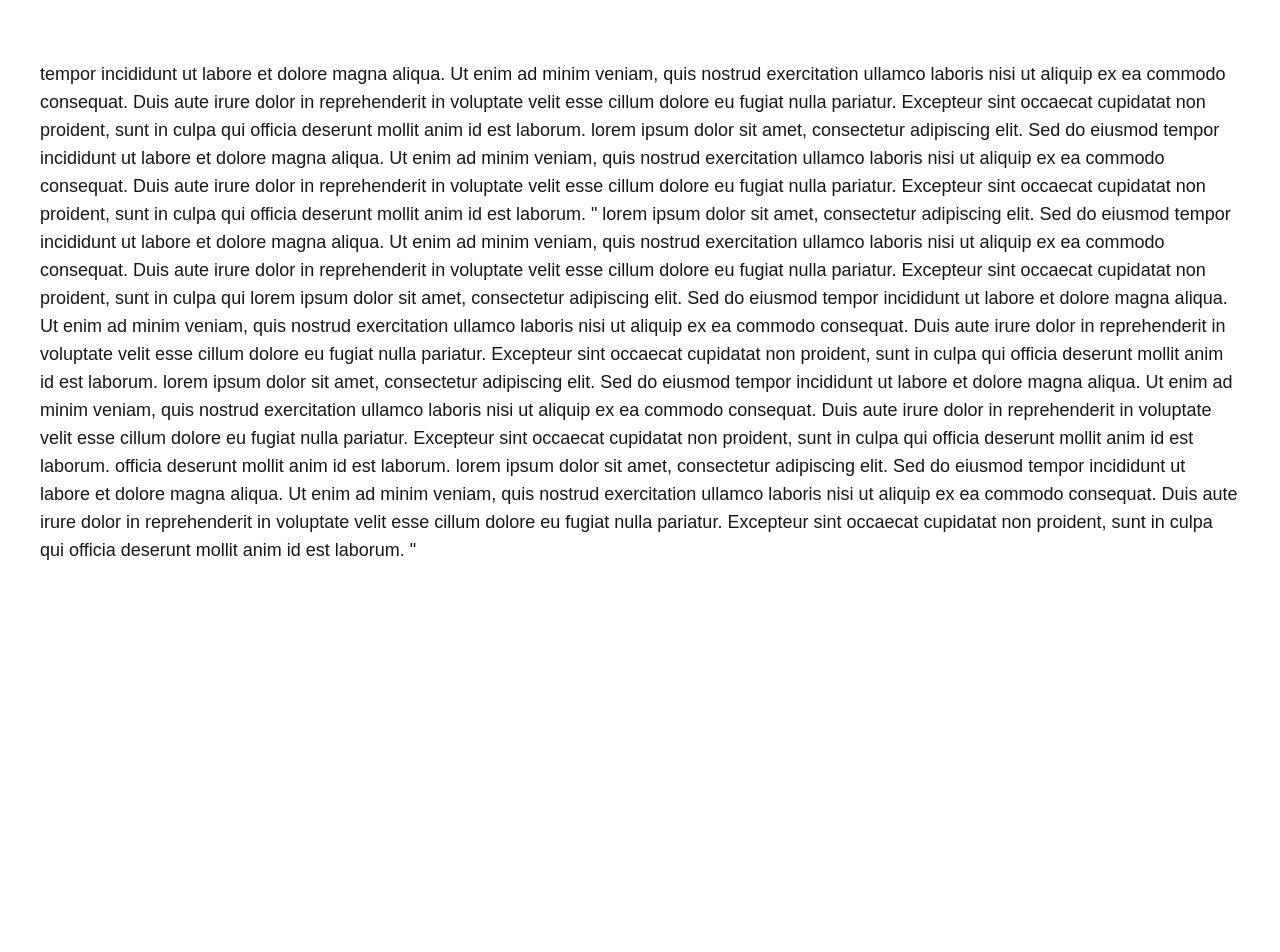
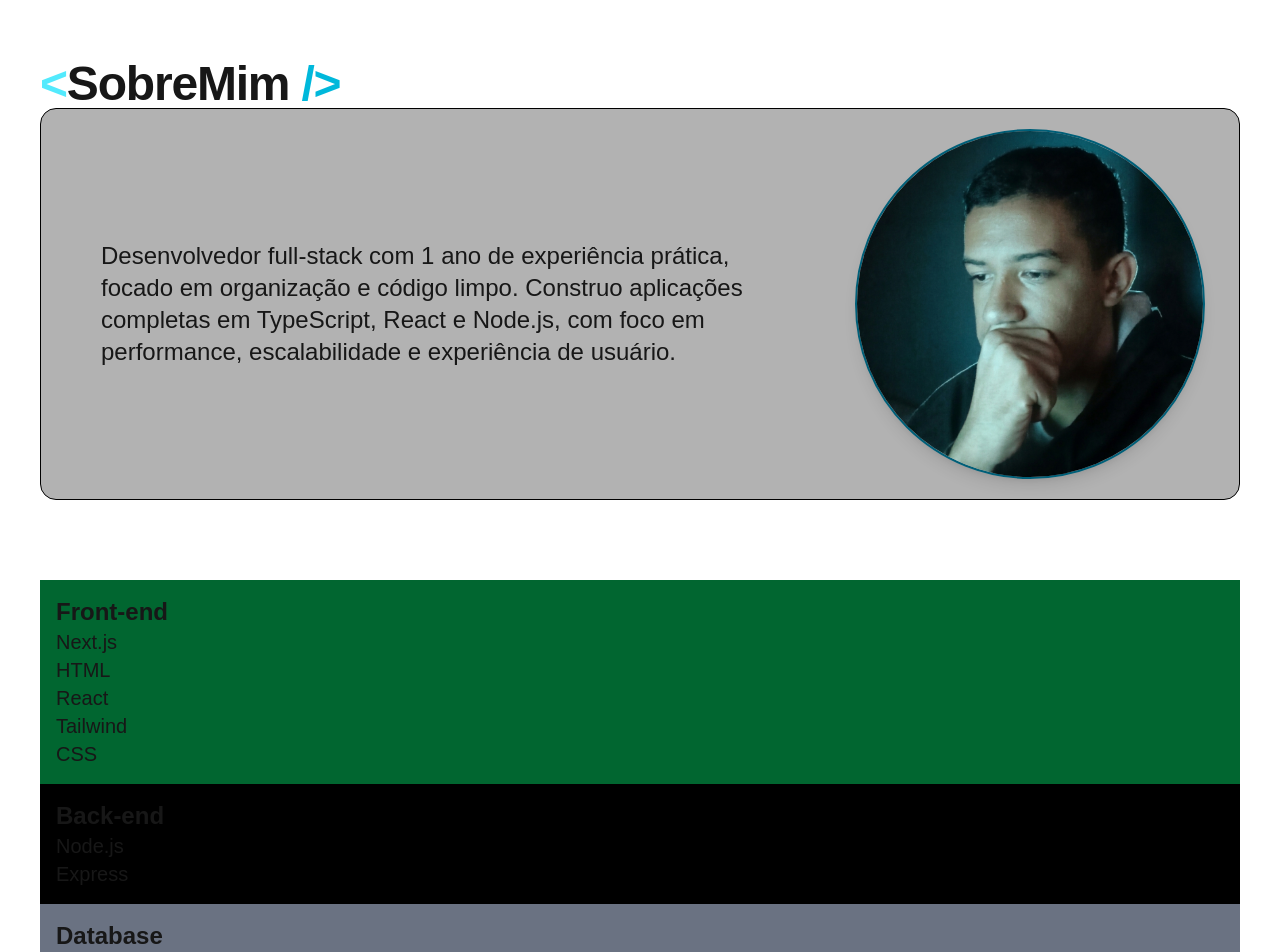
Before and after one commit to venicius8/portfolio, a Next.js app: page / in a window 1280 px wide. Shown: the part 900-1852 px from the top of the page. Before the commit the page ends 1504 px from the top, so only its background shows below. Built offline with nearby package versions, Linux system fonts and the light colour scheme.

Commit message:
feat: add about section

```diff
--- a/src/app/page.tsx
+++ b/src/app/page.tsx
@@ -2,6 +2,11 @@
 
 import { useLanguage } from "@/context/LanguageContext";
 import Typewriter from "typewriter-effect";
+import PT from "@/components/PrettyTag";
+import Image from "next/image";
+import selfPortrait from "@/assets/self-portrait.png";
+import { stacks } from "@/data/stacks";
+import TechComponent from "@/components/TechComponent";
 
 export default function Home() {
   const { t } = useLanguage();
@@ -44,7 +49,48 @@ export default function Home() {
         </div>
       </section>
 
-      <p className="text-lg">
+      <section className="mb-100" id="about">
+        <h2 className="text-5xl font-extrabold tracking-tight">
+          <PT>{t.about.aboutTitle}</PT>
+        </h2>
+        <div className="flex flex-col items-center gap-6 bg-black/30 mb-20 border border-black rounded-2xl p-5 lg:flex-row">
+          <p className="text-2xl px-10 lg:w-2/3">{t.about.presentation}</p>
+          <div className="w-full lg:w-1/3 flex justify-center">
+            <Image
+              src={selfPortrait}
+              alt="Self-portrait of Venícius"
+              width={350}
+              height={350}
+              className="rounded-full border-cyan-800 border-2 shadow-lg h-auto max-w-full object-cover"
+            />
+          </div>
+        </div>
+        <div className="">
+          <TechComponent
+            stacks={stacks.frontEnd}
+            color="bg-green-800"
+            title="Front-end"
+          />
+          <TechComponent
+            stacks={stacks.backEnd || []}
+            color="bg-black"
+            title="Back-end"
+          />
+          <TechComponent
+            stacks={stacks.database || []}
+            color="bg-gray-500"
+            title="Database"
+          />
+          <TechComponent
+            stacks={stacks.tools || []}
+            color="bg-blue-900"
+            title="Tools"
+          />{" "}
+        </div>
+      </section>
+
+      <p className="text-2xl">
+        lorem ipsum dolor sit amet, consectetur adipiscing elit. Sed do eiusmod
         tempor incididunt ut labore et dolore magna aliqua. Ut enim ad minim
         veniam, quis nostrud exercitation ullamco laboris nisi ut aliquip ex ea
         commodo consequat. Duis aute irure dolor in reprehenderit in voluptate
--- /dev/null
+++ b/src/components/TechComponent.tsx
@@ -0,0 +1,22 @@
+interface TechComponentProps {
+  stacks: string[];
+  color: string;
+  title: string;
+}
+
+export default function TechComponent({
+  stacks,
+  color,
+  title,
+}: TechComponentProps) {
+  return (
+    <div className={`p-4 ${color} flex flex-col`}>
+      <h3 className="text-2xl font-bold">{title}</h3>
+      {stacks.map((tech) => (
+        <span key={tech} className="text-xl">
+          {tech}{" "}
+        </span>
+      ))}
+    </div>
+  );
+}
--- a/src/data/dictionary.ts
+++ b/src/data/dictionary.ts
@@ -23,6 +23,11 @@ export const dictionary = {
       title: "Hey, it's me, ",
       description: "I'm a developer who works with  ",
     },
+    about: {
+      aboutTitle: "AboutMe",
+      presentation:
+        "Full-stack developer with 1 year of hands-on experience, focused on organization and clean code. I build complete applications using TypeScript, React, and Node.js, with a focus on performance, scalability, and user experience.",
+    },
   },
 
   es: {
@@ -40,6 +45,11 @@ export const dictionary = {
     home: {
       title: "Hola! Soy ",
       description: "Me dedico al desarrollo de  ",
+    },
+    about: {
+      aboutTitle: "QuienSoy",
+      presentation:
+        "Desarrollador full-stack con un año de experiencia práctica, centrado en la organización y el código limpio. Desarrollo aplicaciones completas en TypeScript, React y Node.js, prestando especial atención al rendimiento, la escalabilidad y la experiencia del usuario.",
     },
   },
 
@@ -59,5 +69,10 @@ export const dictionary = {
       title: "Olá, me chamo ",
       description: "Eu sou desenvolvedor ",
     },
+    about: {
+      aboutTitle: "SobreMim",
+      presentation:
+        "Desenvolvedor full-stack com 1 ano de experiência prática, focado em organização e código limpo. Construo aplicações completas em TypeScript, React e Node.js, com foco em performance, escalabilidade e experiência de usuário.",
+    },
   },
 } as const;
--- /dev/null
+++ b/src/data/stacks.ts
@@ -0,0 +1,6 @@
+export const stacks = {
+  frontEnd: ["Next.js", "HTML", "React", "Tailwind", "CSS"],
+  backEnd: ["Node.js", "Express"],
+  database: ["PostgreSQL", "MySQL", "MongoDB", "Mongoose"],
+  tools: ["TypeScript", "Linux", "Git", "Visual Studio Code", "Bash"],
+};
```
Also changed, not shown: src/assets/self-portrait.png (added).
